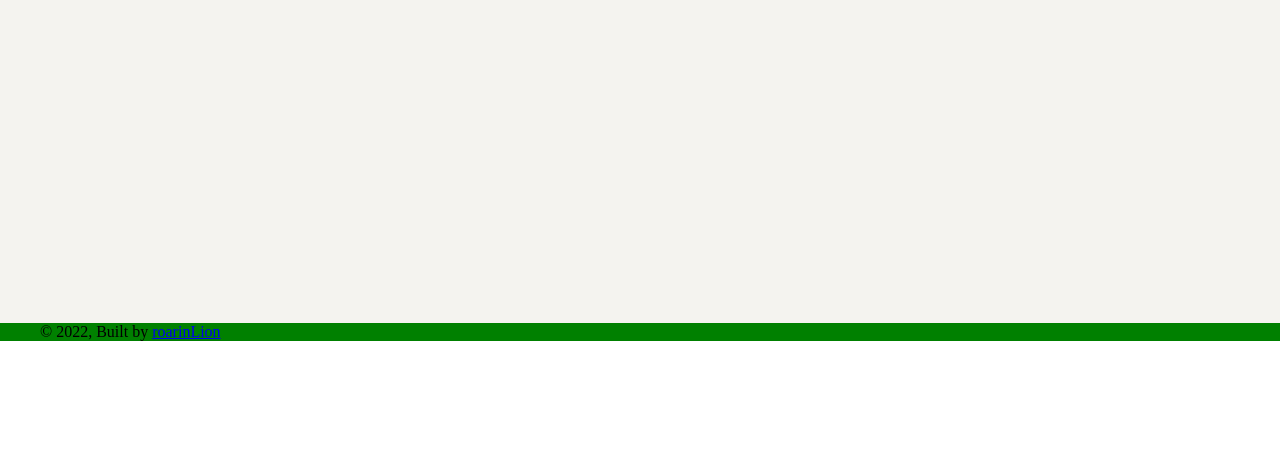
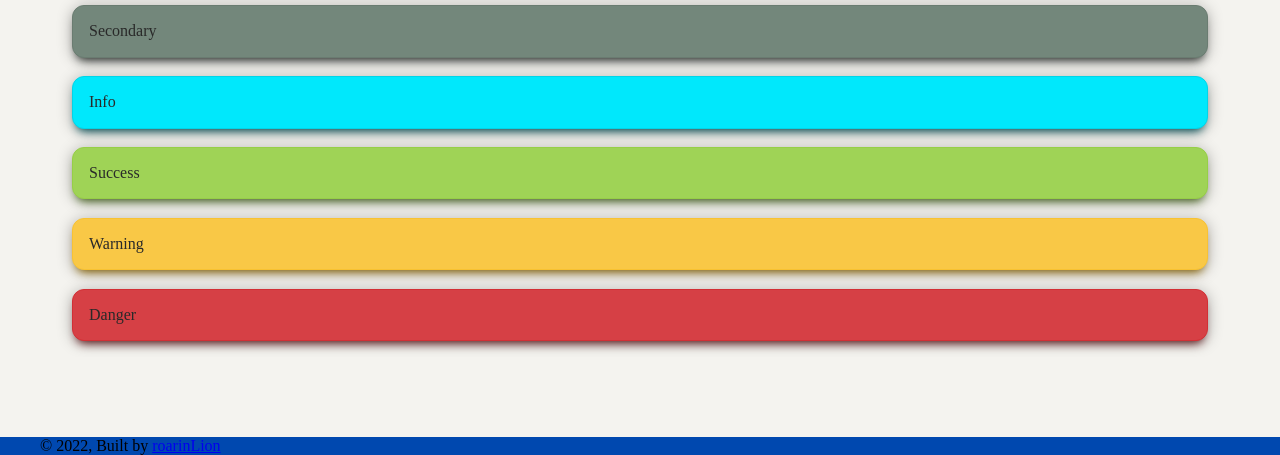
Before and after one commit to roarinLion/roarinlion-site, a Gatsby site: page / in a window 1280 px wide. Shown: the part 477-932 px from the top of the page. Before the commit the page ends 818 px from the top, so only its background shows below. Built offline with nearby package versions, Linux system fonts and the light colour scheme; Gatsby itself is replaced by a stand-in of ours.

Commit message:
colors for buttons

```diff
--- a/src/components/header.js
+++ b/src/components/header.js
@@ -5,6 +5,7 @@ import { Col, Container, Row } from "./styled/grid.styled"
 import StyledIcon from "../components/styled/icon.styled"
 import { RiMenu2Fill, RiQuestionnaireLine } from "react-icons/ri"
 import StyledCard from "./styled/card.styled"
+import StyledButton, { buttons } from "./styled/button.styled"
 
 const Header = () => {
     // Define state
--- a/src/components/styled/button.styled.js
+++ b/src/components/styled/button.styled.js
@@ -1,30 +1,92 @@
-import { colors } from "./colors";
-import { darken } from "polished";
+import styled, { css } from "styled-components"
+import { theme } from "./theme"
+import { darken } from "polished"
+import { space } from "styled-system"
 
-export const buttons = {
-    primary: {
-        color: colors.white,
-        backgroundColor: colors.primary,
-        border: `1px solid ${colors.primary}`,
-        '&:hover': {
-            backgroundColor: darken(.05, colors.primary)
-        }
-    },
-    secondary: {
-        color: colors.white,
-        backgroundColor: colors.secondary,
-        border: `1px solid ${colors.secondary}`,
-        '&:hover': {
-            backgroundColor: darken(.05, colors.secondary)
-        }
-    },
-    primaryOutline: {
-        color: colors.primary,
-        backgroundColor: colors.white,
-        border: `1px solid ${colors.primary}`,
-        '&:hover': {
-            color: colors.white,
-            backgroundColor: colors.primary
-        }
-    }
-};
+const StyledButton = styled.div`
+    border-radius: 12px;
+    ${space}
+    ${props =>
+        props.primary &&
+        css`
+            color: ${theme.colors.textLight};
+            border: 1px solid ${darken(0.04, theme.colors.primary)};
+            background-color: ${theme.colors.primary};
+            box-shadow: 0 2px 15px 0 rgba(0, 0, 0, 0.3),
+                0 7px 10px -5px ${darken(0.1, theme.colors.primary)};
+        `}
+         ${props =>
+        props.secondary &&
+        css`
+            color: ${theme.colors.textDark};
+            background-color: ${theme.colors.secondary};
+            border: 1px solid ${darken(0.04, theme.colors.secondary)};
+            box-shadow: 0 2px 15px 0 rgba(0, 0, 0, 0.3),
+                0 7px 10px -5px ${darken(0.3, theme.colors.secondary)};
+        `}
+         ${props =>
+        props.info &&
+        css`
+            color: ${theme.colors.textDark};
+            background-color: ${theme.colors.info};
+            border: 1px solid ${darken(0.04, theme.colors.info)};
+            box-shadow: 0 2px 15px 0 rgba(0, 0, 0, 0.3),
+                0 7px 10px -5px ${darken(0.3, theme.colors.info)};
+        `}
+            ${props =>
+        props.success &&
+        css`
+            color: ${theme.colors.textDark};
+            background-color: ${theme.colors.success};
+            border: 1px solid ${darken(0.04, theme.colors.success)};
+            box-shadow: 0 2px 15px 0 rgba(0, 0, 0, 0.3),
+                0 7px 10px -5px ${darken(0.3, theme.colors.success)};
+        `}
+    ${props =>
+        props.warning &&
+        css`
+            color: ${theme.colors.text};
+            background-color: ${theme.colors.warning};
+            border: 1px solid ${darken(0.04, theme.colors.warning)};
+            box-shadow: 0 2px 15px 0 rgba(0, 0, 0, 0.3),
+                0 7px 10px -5px ${darken(0.3, theme.colors.warning)};
+        `}
+         ${props =>
+        props.danger &&
+        css`
+            color: ${theme.colors.text};
+            background-color: ${theme.colors.danger};
+            border: 1px solid ${darken(0.04, theme.colors.danger)};
+            box-shadow: 0 2px 15px 0 rgba(0, 0, 0, 0.3),
+                0 7px 10px -5px ${darken(0.3, theme.colors.danger)};
+        `}
+`
+//     primary: {
+//         color: theme.colors.text,
+//         backgroundColor: theme.colors.primary,
+//         border: `1px solid ${theme.colors.primary}`,
+//         boxShadow: `0 4px 20px 0 rgba(0,0,0,.14),0 7px 10px -5px rgba(156,39,176,.4)`,
+//         "&:hover": {
+//             backgroundColor: darken(0.05, theme.colors.primary),
+//         },
+//     },
+//     secondary: {
+//         color: theme.colors.white,
+//         backgroundColor: theme.colors.secondary,
+//         border: `1px solid ${theme.colors.secondary}`,
+//         "&:hover": {
+//             backgroundColor: darken(0.05, theme.colors.secondary),
+//         },
+//     },
+//     primaryOutline: {
+//         color: theme.colors.primary,
+//         backgroundColor: theme.colors.white,
+//         border: `1px solid ${theme.colors.primary}`,
+//         "&:hover": {
+//             color: theme.colors.text,
+//             backgroundColor: theme.colors.primary,
+//         },
+//     },
+// }
+
+export default StyledButton
--- a/src/components/styled/theme.js
+++ b/src/components/styled/theme.js
@@ -1,24 +1,29 @@
 export const theme = {
     colors: {
+        textLight: "#fff",
+        textDark: "#292929",
         modes: {
             light: {
                 //these are our basic colors based off bootstrap
-                primary: "green",
-                info: "lightblue",
-                warning: "yellow",
-                danger: "red",
+                primary: "#0048AF",
+                secondary: "#73877B",
+                info: "#00E8FC",
+                success: "#9FD356",
+                warning: "#F9C846",
+                danger: "#D64045",
                 //these are our backgrounds
                 bgColor: "#F4F3EF",
                 bgColorCard: "#fff",
                 text: "#292929",
-                boxShadow: "0px 0px 15px rgba(31, 73, 125, 0.8)",
             },
             dark: {
                 //these are our basic colors based off bootstrap
-                primary: "blue",
-                info: "lightblue",
-                warning: "yellow",
-                danger: "red",
+                primary: "#0048AF",
+                secondary: "#73877B",
+                info: "#00E8FC",
+                success: "#9FD356",
+                warning: "#F9C846",
+                danger: "#D64045",
                 //these are our backgrounds
                 bgColor: "#090A0B",
                 bgColorCard: "#26292F",
--- a/src/pages/index.js
+++ b/src/pages/index.js
@@ -4,6 +4,7 @@ import Seo from "../hooks/seo"
 import { Headline, Title } from "../components/styled/typography"
 import StyledCard from "../components/styled/card.styled"
 import { Col } from "../components/styled/grid.styled"
+import StyledButton from "../components/styled/button.styled"
 
 const IndexPage = () => (
     <>
@@ -11,15 +12,32 @@ const IndexPage = () => (
         <Layout>
             <Title>some title...</Title>
             <Col p="3">
-                <StyledCard
-                    borderRadius={8}
-                    my="5"
-                    p="3"
-                    mt="4"
-                    bg="orange"
-                    width={[1 / 3]}
-                >
+                <StyledCard borderRadius={8} my="5" p="3" mt="4">
                     <Headline> a card with a headline </Headline>
+                    <br />
+                    <StyledButton p={[2, 3, 3]} primary>
+                        Primary
+                    </StyledButton>
+                    <br />
+                    <StyledButton p={[2, 3, 3]} secondary>
+                        Secondary
+                    </StyledButton>
+                    <br />
+                    <StyledButton p={[2, 3, 3]} info>
+                        Info
+                    </StyledButton>
+                    <br />
+                    <StyledButton p={[2, 3, 3]} success>
+                        Success
+                    </StyledButton>
+                    <br />
+                    <StyledButton p={[2, 3, 3]} warning>
+                        Warning
+                    </StyledButton>
+                    <br />
+                    <StyledButton p={[2, 3, 3]} danger>
+                        Danger
+                    </StyledButton>
                 </StyledCard>
             </Col>
         </Layout>
```
